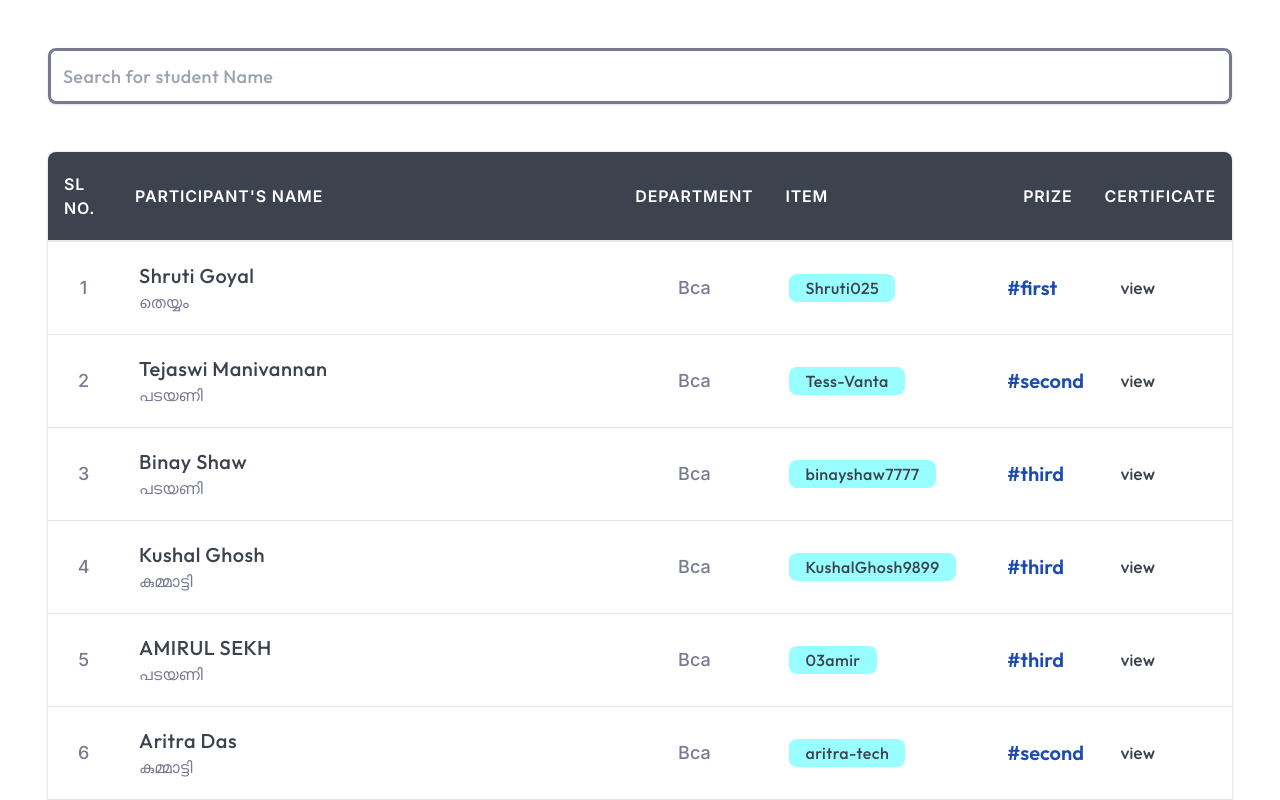
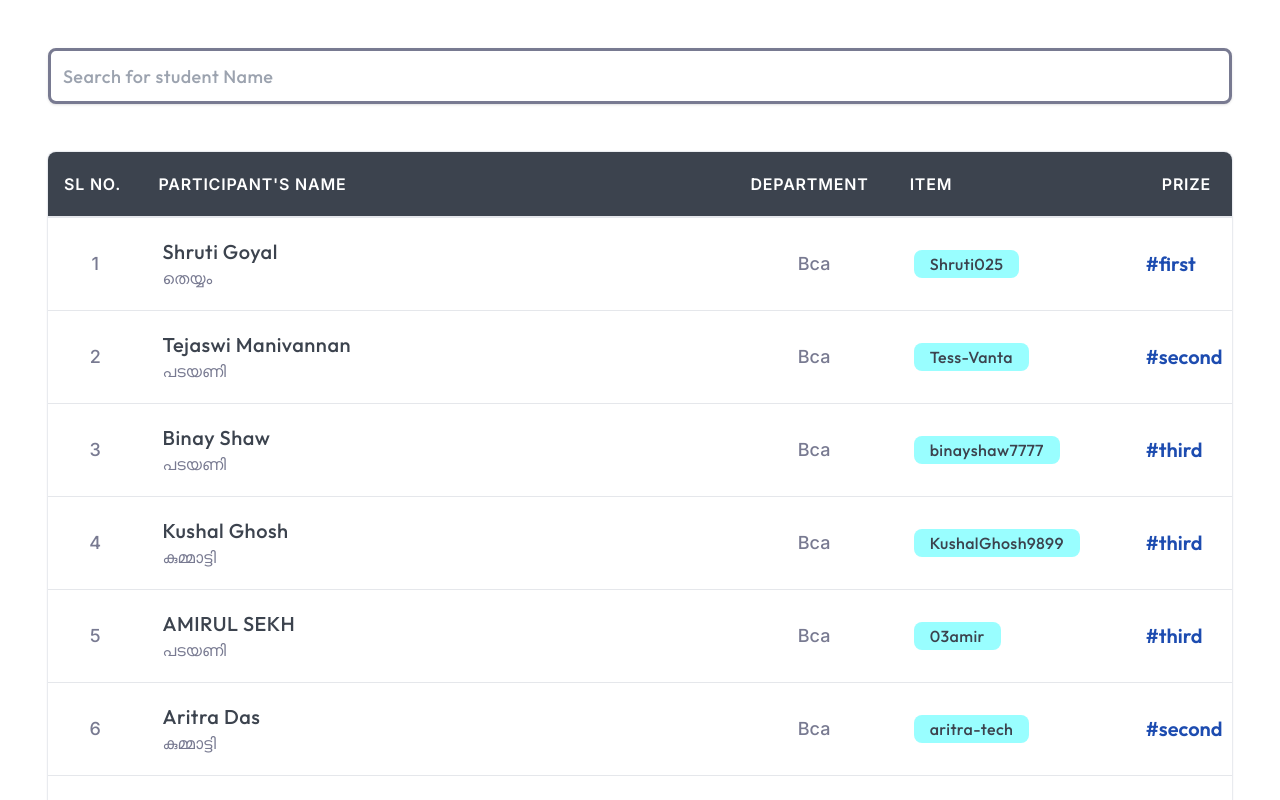
Before and after one commit to SHABIN-K/leaderboard, a React (Vite) app: page /dashboard in a window 1280 px wide. Shown: the top 800 px of the page. Built offline with nearby package versions, Linux system fonts and the light colour scheme; a web font is replaced by a local one.

Commit message:
feat :  set pathname

```diff
--- a/src/components/Table.tsx
+++ b/src/components/Table.tsx
@@ -1,22 +1,16 @@
+import { useLocation } from "react-router-dom";
 import { teamCard } from "../utils";
+import { TableDataType } from "../types";
 
-interface userDataType {
-  user_name: string;
-  avatar_url: string;
-  user_url: string;
-  total_points: number;
-  full_name: string;
-  college: string;
-  rank: number;
-}
-
-const TableHeader = () => {
+const TableHeader = ({ pathname }: { pathname: string }) => {
   const styleTableHeader = {
     cell: "px-4 py-5 border-b-2 border-gray-200 bg-lightblack text-base font-semibold text-darkwhite uppercase tracking-wider text-left",
     lgHidden: "lg:hidden",
     lgTextSm: "lg:text-sm",
     xsHidden: "xs:hidden",
   };
+  console.log(pathname === "/dashboard");
+
   return (
     <thead>
       <tr>
@@ -35,17 +29,27 @@ const TableHeader = () => {
         <th className={`${styleTableHeader.lgTextSm} ${styleTableHeader.cell}`}>
           prize
         </th>
+        {pathname !== "/dashboard" && (
           <th
             className={`${styleTableHeader.lgTextSm} ${styleTableHeader.xsHidden} ${styleTableHeader.cell}`}
           >
             Certificate
           </th>
+        )}
       </tr>
     </thead>
   );
 };
 
-const UserCard = ({ data, index }: { data: userDataType; index: number }) => {
+const UserCard = ({
+  data,
+  index,
+  pathname,
+}: {
+  data: TableDataType;
+  index: number;
+  pathname: string;
+}) => {
   return (
     <tr>
       <td className="p-5 border-b border-gray-200 bg-darkwhite lg:hidden">
@@ -84,24 +88,33 @@ const UserCard = ({ data, index }: { data: userDataType; index: number }) => {
           #{["first", "second", "third"][Math.floor(Math.random() * 3)]}
         </p>
       </td>
+      {pathname !== "/dashboard" && (
         <td className="p-5 border-b text-right border-gray-200 bg-darkwhite">
           <p className="py-1 px-3 cursor-pointer font-curlfont text-base font-bold text-lightblack w-fit hover:text-darkwhite hover:bg-primarylight transition rounded-lg text-center">
             view
           </p>
         </td>
+      )}
     </tr>
   );
 };
 
-const Table = ({ data }: { data: userDataType[] }) => {
+const Table = ({ data }: { data: TableDataType[] }) => {
+  const { pathname } = useLocation();
+
   return (
     <div className="container my-4 px-12 lg:px-8 sm:px-2">
       <div className="shadow-[0_0_2px_rgba(50,69,107,0.4)] rounded-lg overflow-auto">
         <table className="w-full table-auto">
-          <TableHeader />
+          <TableHeader pathname={pathname} />
           <tbody>
             {data.map((user, index) => (
-              <UserCard key={index} data={user} index={index} />
+              <UserCard
+                key={index}
+                data={user}
+                index={index}
+                pathname={pathname}
+              />
             ))}
           </tbody>
         </table>
```
Lines whose indentation alone changed are shown as unchanged.
